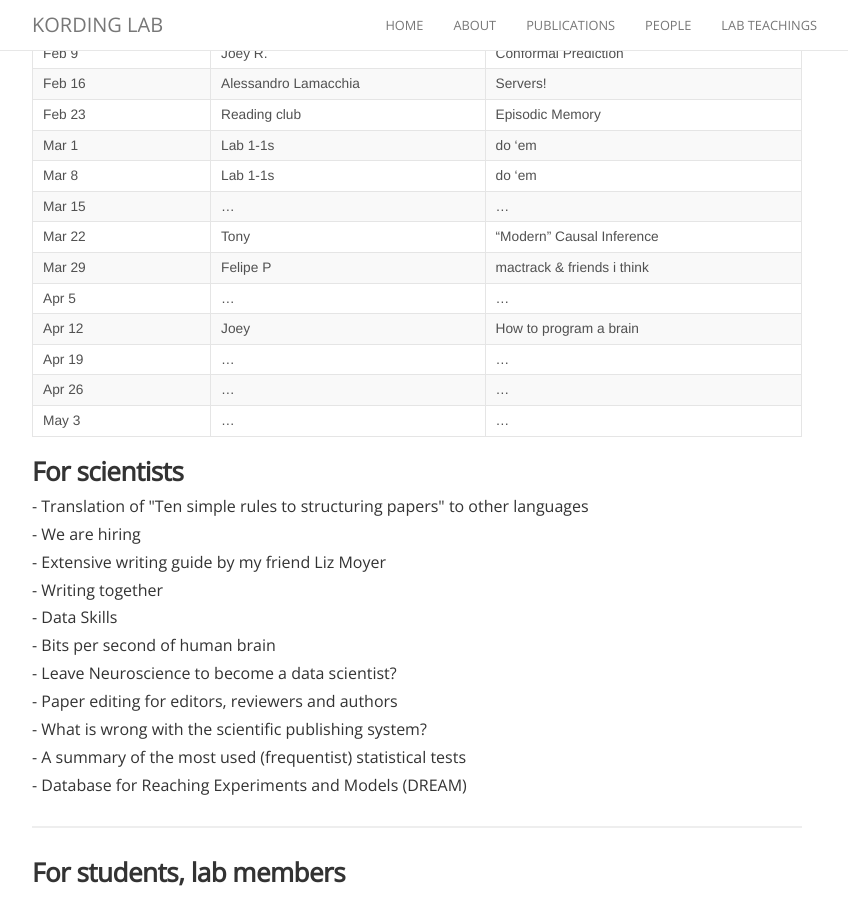
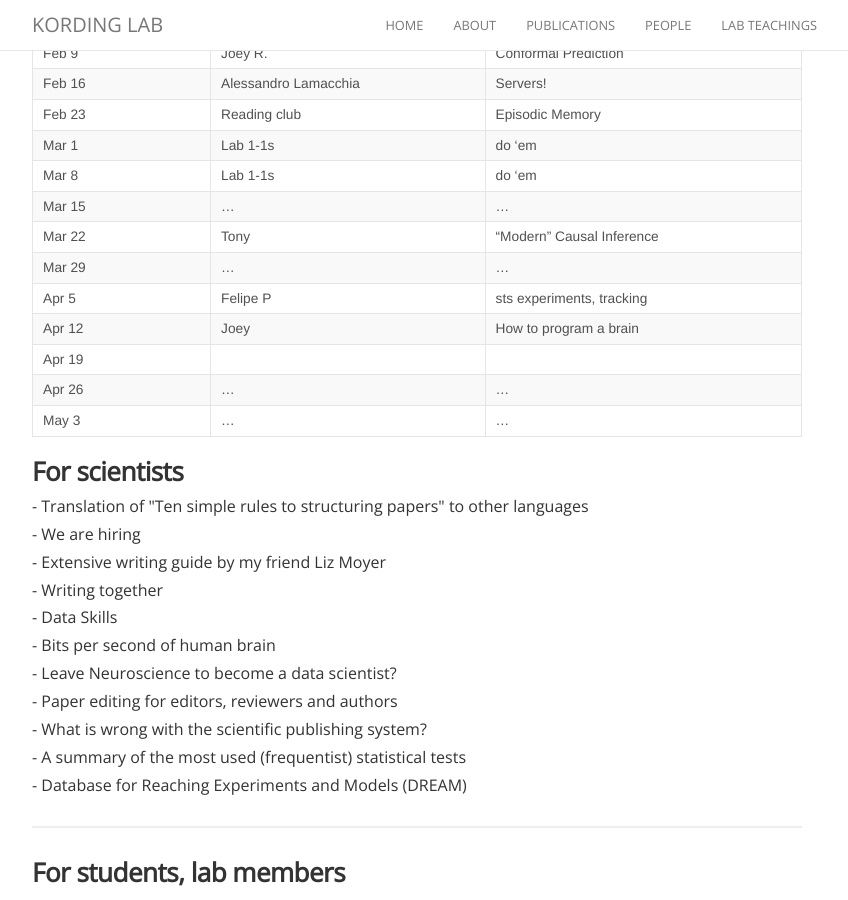
Before and after one commit to KordingLab/KordingLab.github.io, a Jekyll site: the page built from presentations.md, in a window 1280 px wide and 900 px high, scrolled down 424 px. Shown: the whole window, without its empty margins (223-1071 px from the left). Built offline with Jekyll 4.4.1, drawn with Linux system fonts in a browser that asks for light colours; nearby versions of some CDN libraries; comment, search, counter and statistics services are not loaded.

Commit message:
Update presentations.md

```diff
--- a/presentations.md
+++ b/presentations.md
@@ -26,10 +26,10 @@ Get on the [listserv for announcements](https://groups.google.com/forum/#!forum/
 | Mar 8 | Lab 1-1s | do 'em |
 | Mar 15 | ... | ... |
 | Mar 22 | Tony | "Modern" Causal Inference |
-| Mar 29 | Felipe P | mactrack & friends i think |
-| Apr 5 |... | ... |
+| Mar 29 | ... | ... |
+| Apr 5 |Felipe P | sts experiments, tracking |
 | Apr 12 | Joey | How to program a brain |
-| Apr 19 | ... | ... |
+| Apr 19 |
 | Apr 26 | ... | ... |
 | May 3 | ... | ... |
 
```
